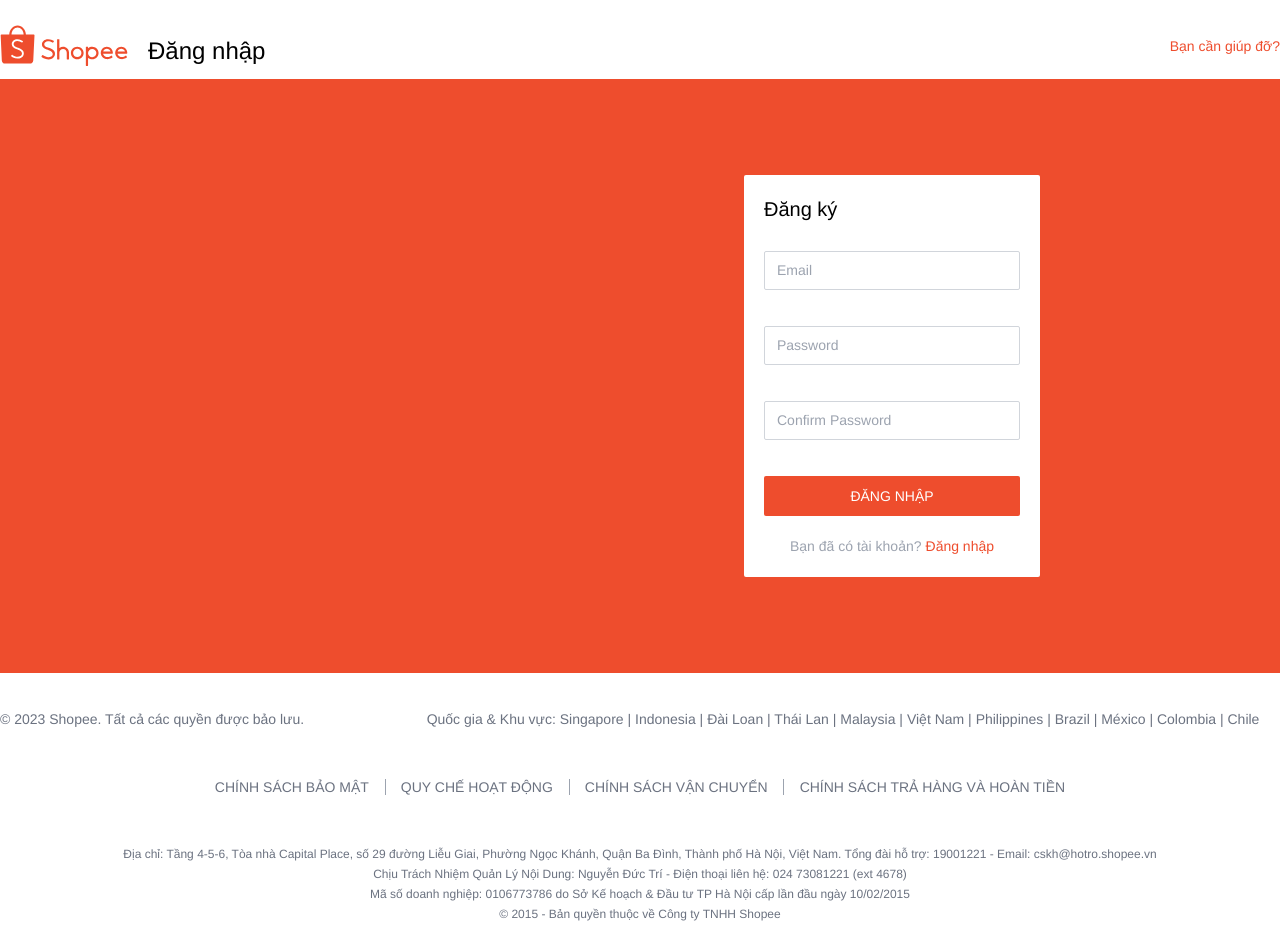
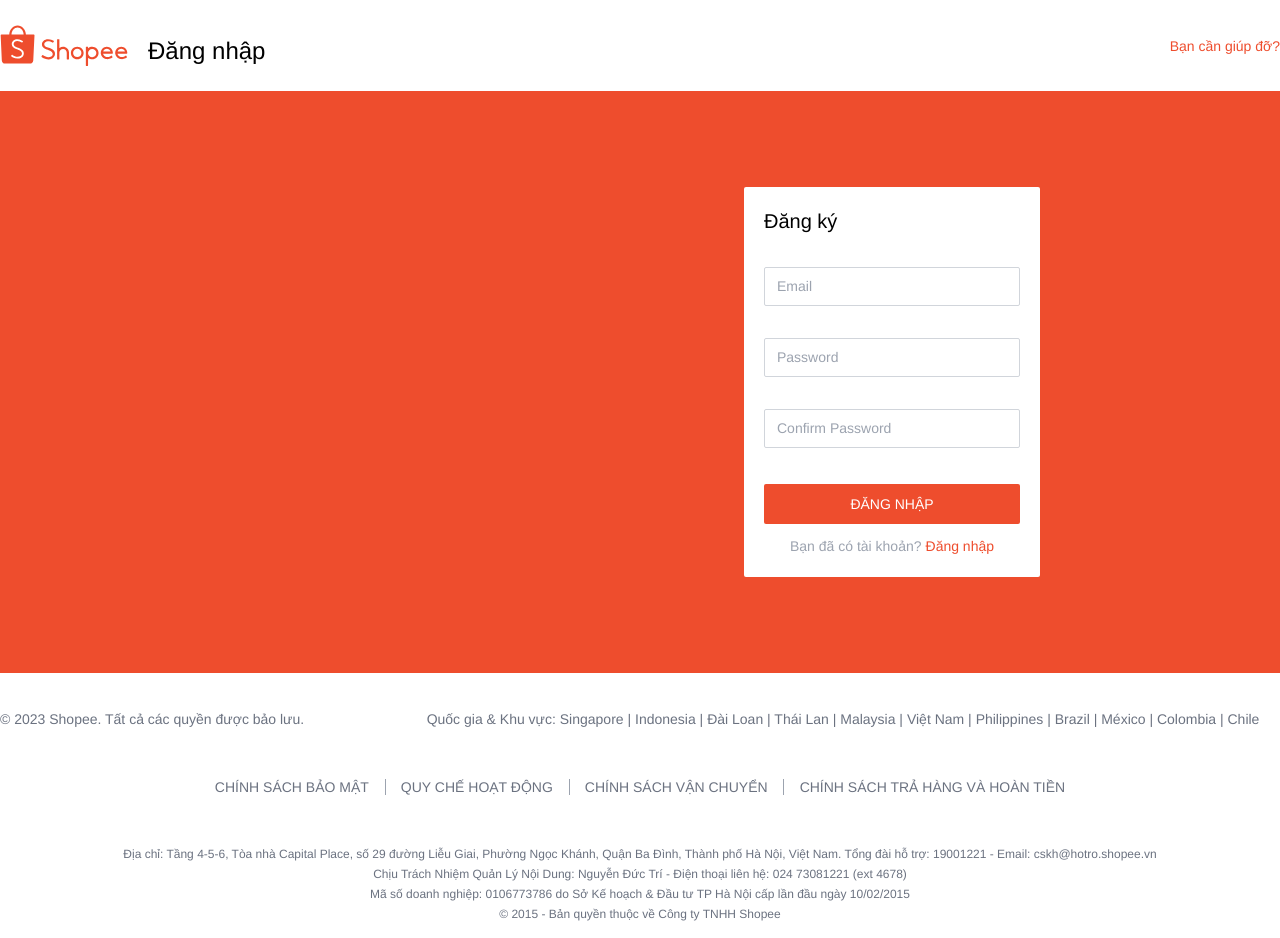
Before and after one commit to caonam030402/Web-Ecommerce, a React (Vite) app: page /register in a window 1280 px wide. Built offline with nearby package versions, Linux system fonts and the light colour scheme.

Commit message:
Component input

```diff
--- /dev/null
+++ b/src/components/Input/index.tsx
@@ -0,0 +1,25 @@
+import { RegisterOptions, UseFormRegister } from 'react-hook-form'
+
+interface Props {
+  type?: React.HTMLInputTypeAttribute
+  errorMassage?: string
+  placeholder?: string
+  className?: string
+  name: string
+  register: UseFormRegister<any>
+  rules?: RegisterOptions
+}
+
+export default function Input({ type, className, register, errorMassage, placeholder, rules, name }: Props) {
+  return (
+    <div className={className}>
+      <input
+        className='w-full rounded-sm border-[0.5px] border-gray-300 py-2 px-3  outline-none focus:border-gray-700'
+        type={type}
+        placeholder={placeholder}
+        {...register(name, rules)}
+      />
+      <div className=' mt-1 min-h-[1rem] text-xs text-red-600'>{errorMassage}</div>
+    </div>
+  )
+}
--- a/src/components/RegisterHeader/index.tsx
+++ b/src/components/RegisterHeader/index.tsx
@@ -2,7 +2,7 @@ import React from 'react'
 
 export default function RegisterHeader() {
   return (
-    <header className='mx-auto py-3 px-3 lg:max-w-7xl lg:px-0'>
+    <header className='mx-auto py-6 px-3 lg:max-w-7xl lg:px-0'>
       <nav className='flex items-center justify-between'>
         <div className='flex items-end'>
           <svg
--- a/src/layouts/RegisterLayout/index.tsx
+++ b/src/layouts/RegisterLayout/index.tsx
@@ -7,7 +7,7 @@ interface Props {
 
 export default function RegisterLayout({ children }: Props) {
   return (
-    <div className='m-auto py-3 lg:px-0'>
+    <div className='m-auto lg:px-0'>
       <RegisterHeader />
       {children}
       <Footer />
--- a/src/pages/Login/index.tsx
+++ b/src/pages/Login/index.tsx
@@ -1,12 +1,25 @@
 import { useForm } from 'react-hook-form'
 import { Link } from 'react-router-dom'
+import Input from 'src/components/Input'
+import { getRules } from 'src/utils/rules'
+
+// interface for FormData
+interface FormData {
+  email: string
+  password: string
+  confirm_password: string
+}
 
 export default function Login() {
   const {
     register,
     handleSubmit,
+    getValues,
     formState: { errors }
-  } = useForm()
+  } = useForm<FormData>()
+
+  // Get Rules
+  const rules = getRules(getValues)
 
   const onSubmit = handleSubmit((data) => {
     console.log(data)
@@ -16,23 +29,27 @@ export default function Login() {
     <section className='grid grid-cols-1 gap-52 bg-white py-24 px-6 lg:grid-cols-2 lg:bg-primaryColor lg:px-60'>
       <div className='mx-auto hidden lg:block'></div>
       <form className='col-span-1 mx-auto flex w-[100%] flex-col rounded-sm bg-white p-5' onSubmit={onSubmit}>
-        <h1 className='mb-7 text-xl'>Đăng nhập</h1>
-        <input
-          className='-w-full rounded-sm border-[0.5px] border-gray-300 py-2 px-3 outline-none focus:border-gray-700'
-          type='text'
+        <h1 className='text-xl'>Đăng nhập</h1>
+        <Input
+          name='email'
+          register={register}
+          className='mt-8'
+          errorMassage={errors.email?.message}
           placeholder='Email'
+          rules={rules.email}
         />
-        <div className='mt-1 min-h-[1rem] text-sm text-red-600'></div>
-        <input
-          className='mt-4 max-w-full rounded-sm border-[0.5px] border-gray-300 py-2 px-3 outline-none focus:border-gray-700'
-          type='text'
+        <Input
+          name='password'
+          register={register}
+          className='mt-4'
+          errorMassage={errors.password?.message}
           placeholder='Password'
+          rules={rules.password}
         />
-        <div className='mt-1 min-h-[1rem] text-sm text-red-600'></div>
-        <button type='submit' className='mt-4 rounded-sm bg-primaryColor p-[10px] text-sm text-white'>
+        <button type='submit' className='mt-5 rounded-sm bg-primaryColor p-[10px] text-sm text-white'>
           ĐĂNG NHẬP
         </button>
-        <div className='mx-auto mt-5'>
+        <div className='mx-auto mt-6'>
           <span className='text-gray-400'>Bạn mới biết đến Shopee?</span>
           <Link className='ml-1 text-primaryColor' to='/register'>
             Đăng ký
--- a/src/pages/Register/index.tsx
+++ b/src/pages/Register/index.tsx
@@ -1,5 +1,6 @@
 import { useForm } from 'react-hook-form'
 import { Link } from 'react-router-dom'
+import Input from 'src/components/Input'
 import { getRules } from 'src/utils/rules'
 
 // interface for FormData
@@ -36,35 +37,35 @@ export default function Register() {
     <section className='grid grid-cols-1 gap-52 bg-primaryColor py-24 px-6 lg:grid-cols-2 lg:px-60'>
       <div className='mx-auto hidden lg:block'></div>
       <form className='col-span-1 mx-auto flex w-[100%] flex-col rounded-sm bg-white p-5' onSubmit={onSubmit}>
-        <h1 className='mb-7 text-xl'>Đăng ký</h1>
-        <input
-          className='-w-full rounded-sm border-[0.5px] border-gray-300 py-2 px-3  outline-none focus:border-gray-700'
-          type='email'
+        <h1 className=' text-xl'>Đăng ký</h1>
+        <Input
+          name='email'
+          register={register}
+          className='mt-8'
+          errorMassage={errors.email?.message}
           placeholder='Email'
-          {...register('email', rules.email)}
+          rules={rules.email}
         />
-        <div className=' mt-1 min-h-[1rem] text-xs text-red-600'>{errors.email?.message}</div>
-        <input
-          className='mt-4 max-w-full rounded-sm border-[0.5px] border-gray-300 py-2 px-3 outline-none focus:border-gray-700'
-          type='password'
+        <Input
+          name='password'
+          register={register}
+          className='mt-3'
+          errorMassage={errors.password?.message}
           placeholder='Password'
-          {...register('password', rules.password)}
+          rules={rules.password}
         />
-        <div className=' mt-1 min-h-[1rem] text-xs text-red-600'>{errors.password?.message}</div>
-        <input
-          className='mt-4 max-w-full rounded-sm border-[0.5px] border-gray-300 py-2 px-3 outline-none focus:border-gray-700'
-          type='password'
+        <Input
+          name='confirm_password'
+          register={register}
+          className='mt-3'
+          errorMassage={errors.confirm_password?.message}
           placeholder='Confirm Password'
-          {...register('confirm_password', {
-            ...rules.confirm_password,
-            validate: (value) => value === getValues('password') || 'Password không khớp'
-          })}
+          rules={rules.confirm_password}
         />
-        <div className=' mt-1 min-h-[1rem] text-xs text-red-600'>{errors.confirm_password?.message}</div>
         <button type='submit' className='mt-4 rounded-sm bg-primaryColor p-[10px] text-sm text-white'>
           ĐĂNG NHẬP
         </button>
-        <div className='mx-auto mt-5'>
+        <div className='mx-auto mt-3'>
           <span className='text-gray-400'>Bạn đã có tài khoản?</span>
           <Link className='ml-1 text-primaryColor' to='/login'>
             Đăng nhập
```
